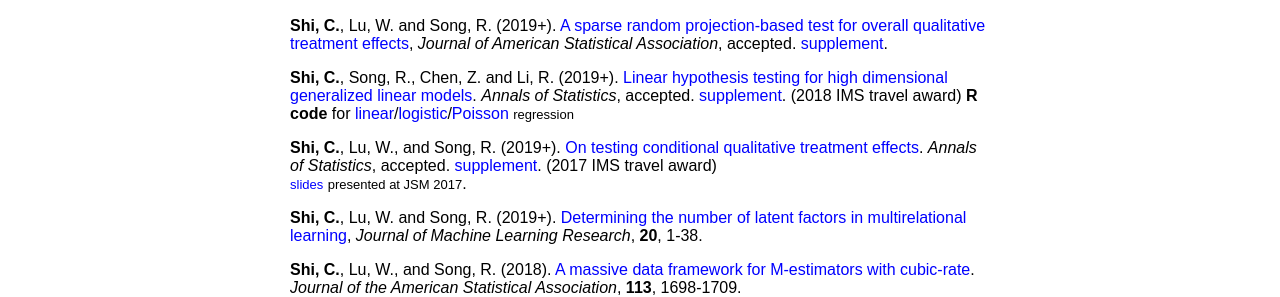
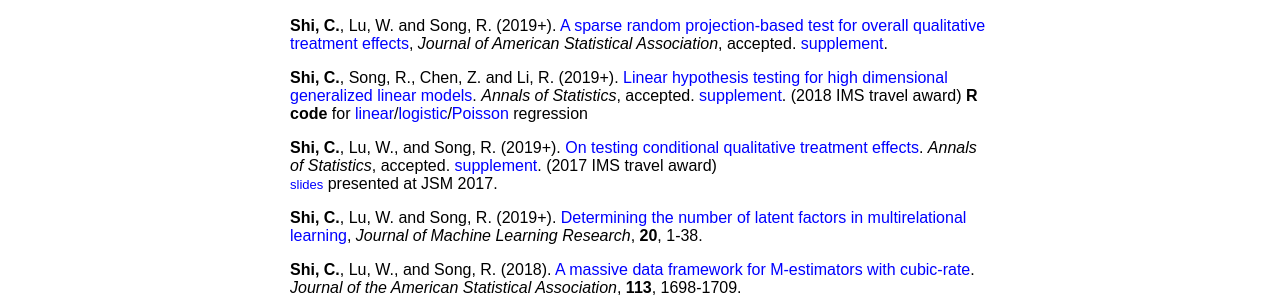
Before and after one commit to callmespring/callmespring.github.io, a Jekyll site: the page built from publication.md, in a window 1280 px wide. Shown: the part 186-483 px from the top of the page. Built offline with Jekyll 4.4.1, drawn with Linux system fonts in a browser that asks for light colours.

Commit message:
Update publication.md

```diff
--- a/publication.md
+++ b/publication.md
@@ -13,10 +13,10 @@
 
 **Shi, C.**, Song, R., Chen, Z. and Li, R. (2019+). [Linear hypothesis testing for high dimensional generalized linear models](./paper/hdlineartest.pdf).
 _Annals of Statistics_, accepted. [supplement](./paper/supphdlineartest.pdf). (2018 IMS travel award)
-**R code** for [linear](./code/lm_ADMM0.r)/[logistic](./code/Logistic_ADMM0.r)/[Poisson](./code/Poisson_ADMM0.r) <font size="2.5">regression</font>
+**R code** for [<font size="3.2">linear</font>](./code/lm_ADMM0.r)/[<font size="3.2">logistic</font>](./code/Logistic_ADMM0.r)/[<font size="3.2">Poisson</font>](./code/Poisson_ADMM0.r) <font size="3.2">regression</font>
 
 **Shi, C.**, Lu, W., and Song, R. (2019+). [On testing conditional qualitative treatment effects](./paper/CQTEaccept.pdf). _Annals of Statistics_, accepted.
-[supplement](./paper/suppCQTEaccept.pdf). (2017 IMS travel award) <br/> [<font size="2.5">slides</font>](./slides/JSM2017.pdf) <font size="2.5">presented at JSM 2017</font>.
+[supplement](./paper/suppCQTEaccept.pdf). (2017 IMS travel award) <br/> [<font size="2.5">slides</font>](./slides/JSM2017.pdf) <font size="3.2">presented at JSM 2017</font>.
 
 **Shi, C.**, Lu, W. and Song, R. (2019+). [Determining the number of latent factors in multirelational learning](http://www.jmlr.org/papers/v20/18-037.html), _Journal of Machine Learning Research_, **20**, 1-38.
 
@@ -24,10 +24,10 @@
 
 **Shi, C.**, Song, R., Lu, W., and Fu, B. (2018). [Maximin projection learning for optimal treatment decision with heterogeneous individualized treatment effects](https://rss.onlinelibrary.wiley.com/doi/abs/10.1111/rssb.12273). _Journal of the Royal Statistical Society, Series B_, **80**, 681-702.
 **R package** [<span style="font-family:courier;">**ITRLearn**</span>](https://cran.r-project.org/web/packages/ITRLearn/index.html)
-<br/> [<font size="3.5">slides</font>](./slides/JSM2016.pdf) <font size="3.5">presented at JSM 2016</font>, [<font size="3.5">poster</font>](./slides/NCSU2018.pdf) <font size="3.5">presented at 2018 NCSU research symposium</font>.
+<br/> [<font size="3.2">slides</font>](./slides/JSM2016.pdf) <font size="3.2">presented at JSM 2016</font>, [<font size="3.2">poster</font>](./slides/NCSU2018.pdf) <font size="3.2">presented at 2018 NCSU research symposium</font>.
 
 **Shi, C.**, Fan, A., Song, R., and Lu, W. (2018). [High-dimensional A-learning for optimal dynamic treatment regimes](https://projecteuclid.org/euclid.aos/1525313071). _Annals of Statistics_, **46**, 925-957.
-**R package** [<span style="font-family:courier;">**ITRSelect**</span>](https://cran.r-project.org/web/packages/ITRSelect/index.html) <br/> [<font size="3.5">slides</font>](./slides/ENAR2016spring.pdf) <font size="3.5">presented at ENAR 2016</font>
+**R package** [<span style="font-family:courier;">**ITRSelect**</span>](https://cran.r-project.org/web/packages/ITRSelect/index.html) <br/> [<font size="3.2">slides</font>](./slides/ENAR2016spring.pdf) <font size="3.2">presented at ENAR 2016</font>
 
 **Shi, C.**, Song, R. and Lu, W. (2018). [Discussion of “Optimal treatment allocations in space and time for on-line control of an emerging infectious disease”](https://rss.onlinelibrary.wiley.com/doi/10.1111/rssc.12266), _Journal of the Royal Statistical Society, Series C_, **67**, 743-789.
 
```
